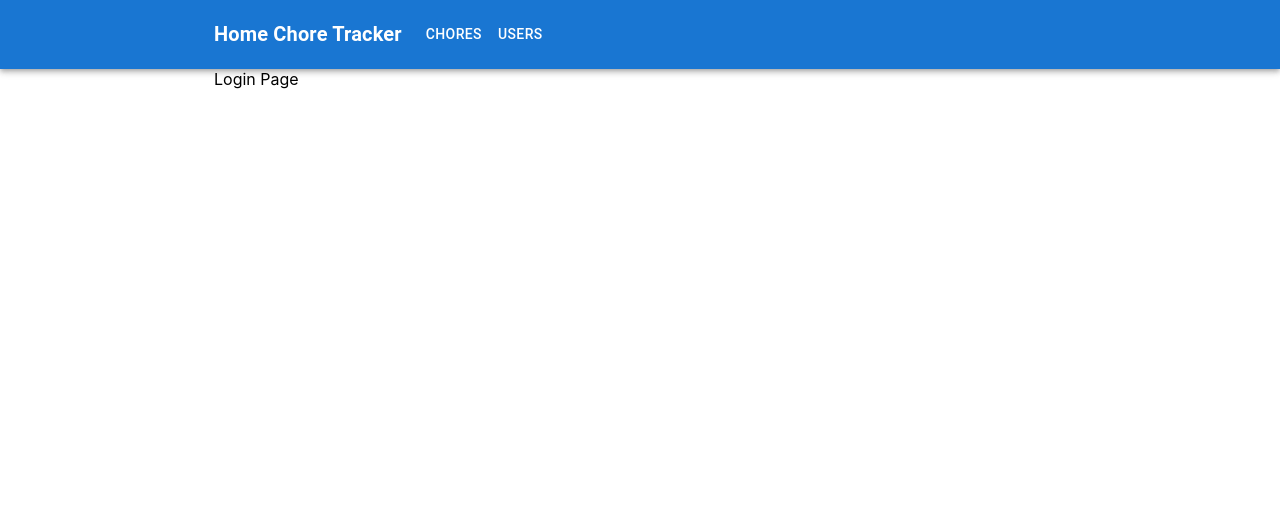
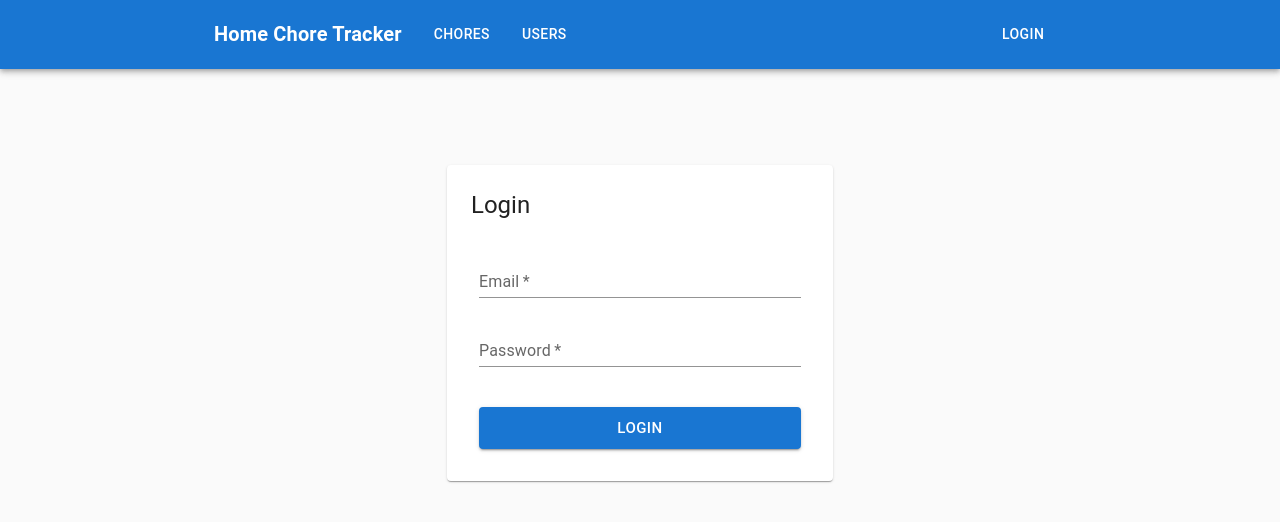
Before and after one commit to KCzaplicki/HomeChoreTracker, a React app in the folder HomeChoreTrackerClient/: page /login in a window 1280 px wide. Built offline with nearby package versions, Linux system fonts and the light colour scheme; no server answers.

Commit message:
Add cors, Add login form

```diff
--- a/HomeChoreTrackerApi/src/main/resources/application.yml
+++ b/HomeChoreTrackerApi/src/main/resources/application.yml
@@ -22,3 +22,5 @@ security:
   jwt:
     secret-key: 2fc5ee86dd134066d97c6699fa5e087992019ca25a44688dab6b941a4707af30
     expiration-time: 3600000
+  cors:
+    allowed-origin: http://localhost:3000
--- a/HomeChoreTrackerClient/package.json
+++ b/HomeChoreTrackerClient/package.json
@@ -10,6 +10,7 @@
     "@testing-library/jest-dom": "^5.17.0",
     "@testing-library/react": "^13.4.0",
     "@testing-library/user-event": "^13.5.0",
+    "axios": "^1.7.7",
     "react": "^18.3.1",
     "react-dom": "^18.3.1",
     "react-router-dom": "^6.27.0",
--- a/HomeChoreTrackerClient/src/app/App.js
+++ b/HomeChoreTrackerClient/src/app/App.js
@@ -13,7 +13,7 @@ function App() {
             <AppHeader />
           </Container>
         </AppBar>
-        <Container maxWidth="md">
+        <Container maxWidth="md" sx={{ mt: 2 }}>
           <Routes />
         </Container>
       </Router>
--- a/HomeChoreTrackerClient/src/common/components/AppHeader.js
+++ b/HomeChoreTrackerClient/src/common/components/AppHeader.js
@@ -2,8 +2,9 @@ import React from "react";
 import { Toolbar, Typography, Box, Button } from "@mui/material";
 import { Link as RouterLink } from "react-router-dom";
 import Link from "@mui/material/Link";
+import styled from "@emotion/styled";
 
-const pages = [
+const navLinks = [
   { name: "Chores", path: "/chores" },
   { name: "Users", path: "/users" },
 ];
@@ -28,24 +29,26 @@ const AppHeader = () => {
         </Typography>
       </Link>
       <Box sx={{ flexGrow: 1, display: "flex" }}>
-        {pages.map((page) => (
-          <Button
-            key={page}
-            component={RouterLink}
-            to={page.path}
-            sx={{
-              my: 2,
-              color: "white",
-              display: "block",
-              textDecoration: "none",
-            }}
-          >
-            {page.name}
-          </Button>
+        {navLinks.map((navLink) => (
+          <NavButton key={navLink} component={RouterLink} to={navLink.path}>
+            {navLink.name}
+          </NavButton>
         ))}
+      </Box>
+      <Box sx={{ flexGrow: 0 }}>
+        <NavButton component={RouterLink} to="/login">
+          Login
+        </NavButton>
       </Box>
     </Toolbar>
   );
 };
 
+const NavButton = styled(Button)`
+  margin: 16px 8px;
+  color: white;
+  display: block;
+  text-decoration: none;
+`;
+
 export default AppHeader;
--- /dev/null
+++ b/HomeChoreTrackerClient/src/common/constants/ApiPaths.js
@@ -0,0 +1,3 @@
+export const apiUrl = process.env.REACT_APP_API_URL;
+
+export const loginPath = `${apiUrl}/auth/login`;
--- /dev/null
+++ b/HomeChoreTrackerClient/src/features/auth/components/LoginForm.js
@@ -0,0 +1,72 @@
+import React, { useState } from "react";
+
+import { Button, TextField } from "@mui/material";
+import { Grid } from "@mui/system";
+
+const LoginForm = ({ onLogin }) => {
+  const [email, setEmail] = useState("");
+  const [password, setPassword] = useState("");
+  const [touched, setTouched] = useState(false);
+  const [loginError, setLoginError] = useState("");
+
+  const handleLogin = async () => {
+    setTouched(true);
+    setLoginError("");
+
+    if (email === "" || password === "") {
+      return;
+    }
+
+    const result = await onLogin(email, password);
+
+    if (result === false) {
+      setLoginError("Invalid email or password");
+    }
+  };
+
+  return (
+    <Grid container spacing={3} sx={{ mx: 1 }}>
+      <Grid size={12}>
+        <TextField
+          label="Email"
+          value={email}
+          onChange={(e) => setEmail(e.target.value)}
+          error={touched && (email === "" || loginError)}
+          helperText={
+            touched && email === "" ? "Field is required" : loginError
+          }
+          size="small"
+          variant="standard"
+          required
+          fullWidth
+        />
+      </Grid>
+      <Grid size={12}>
+        <TextField
+          label="Password"
+          value={password}
+          onChange={(e) => setPassword(e.target.value)}
+          error={touched && password === ""}
+          helperText={touched && password === "" ? "Field is required" : ""}
+          type="password"
+          size="small"
+          variant="standard"
+          required
+          fullWidth
+        />
+      </Grid>
+      <Grid size={12} sx={{ mt: 2 }}>
+        <Button
+          onClick={handleLogin}
+          variant="contained"
+          size="large"
+          fullWidth
+        >
+          Login
+        </Button>
+      </Grid>
+    </Grid>
+  );
+};
+
+export default LoginForm;
--- a/HomeChoreTrackerClient/src/features/auth/pages/LoginPage.js
+++ b/HomeChoreTrackerClient/src/features/auth/pages/LoginPage.js
@@ -1,7 +1,35 @@
 import React from "react";
 
+import { Card, CardContent, CardHeader } from "@mui/material";
+import { Container } from "@mui/system";
+import { useNavigate } from "react-router-dom";
+
+import AuthService from "../services/AuthService";
+import LoginForm from "../components/LoginForm";
+
 const LoginPage = () => {
-  return <div>Login Page</div>;
+  const navigate = useNavigate();
+
+  const handleLogin = async (email, password) => {
+    const isAuthenticated = await AuthService.login(email, password);
+
+    if (isAuthenticated) {
+      navigate("/");
+    }
+
+    return isAuthenticated;
+  };
+
+  return (
+    <Container sx={{ display: "flex", justifyContent: "center", mt: 12 }}>
+      <Card sx={{ p: 1, width: 370, background: "white" }}>
+        <CardHeader title="Login" sx={{ pb: 2 }} />
+        <CardContent>
+          <LoginForm onLogin={handleLogin} />
+        </CardContent>
+      </Card>
+    </Container>
+  );
 };
 
 export default LoginPage;
--- /dev/null
+++ b/HomeChoreTrackerClient/src/features/auth/services/AuthService.js
@@ -0,0 +1,21 @@
+import axios from "axios";
+import { loginPath } from "../../../common/constants/ApiPaths";
+
+const AuthService = {
+  login: async (email, password) => {
+    const response = await axios.post(
+      loginPath,
+      {
+        email,
+        password,
+      },
+      {
+        validateStatus: () => true,
+      }
+    );
+
+    return response.status === 200;
+  },
+};
+
+export default AuthService;
--- a/HomeChoreTrackerClient/src/index.css
+++ b/HomeChoreTrackerClient/src/index.css
@@ -5,6 +5,7 @@ body {
     sans-serif;
   -webkit-font-smoothing: antialiased;
   -moz-osx-font-smoothing: grayscale;
+  background-color: #FAFAFA;
 }
 
 code {
```
Also changed, not shown: 5 other files.
